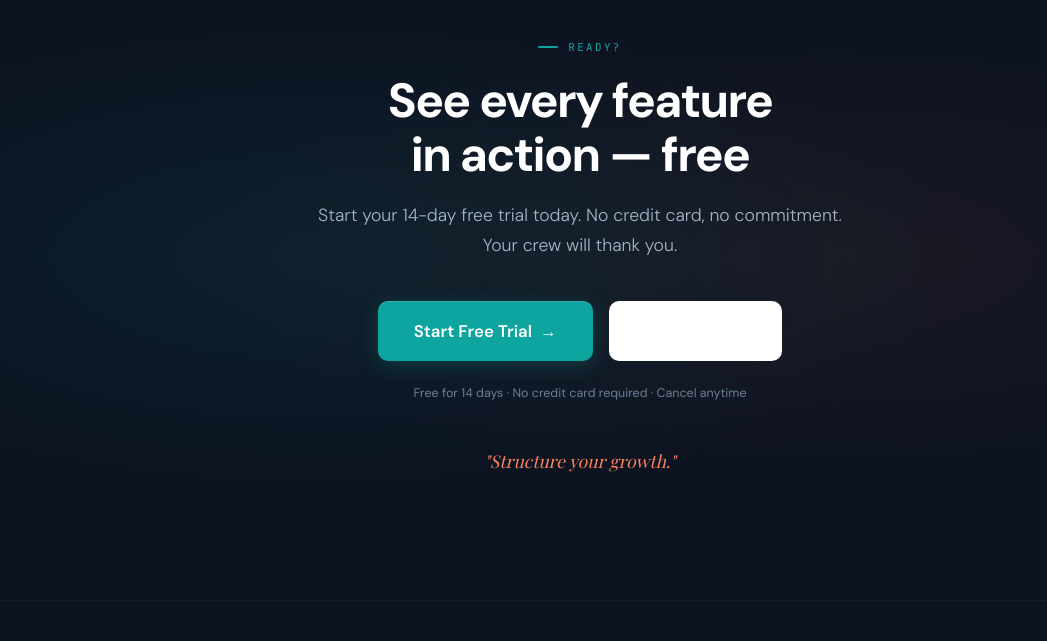
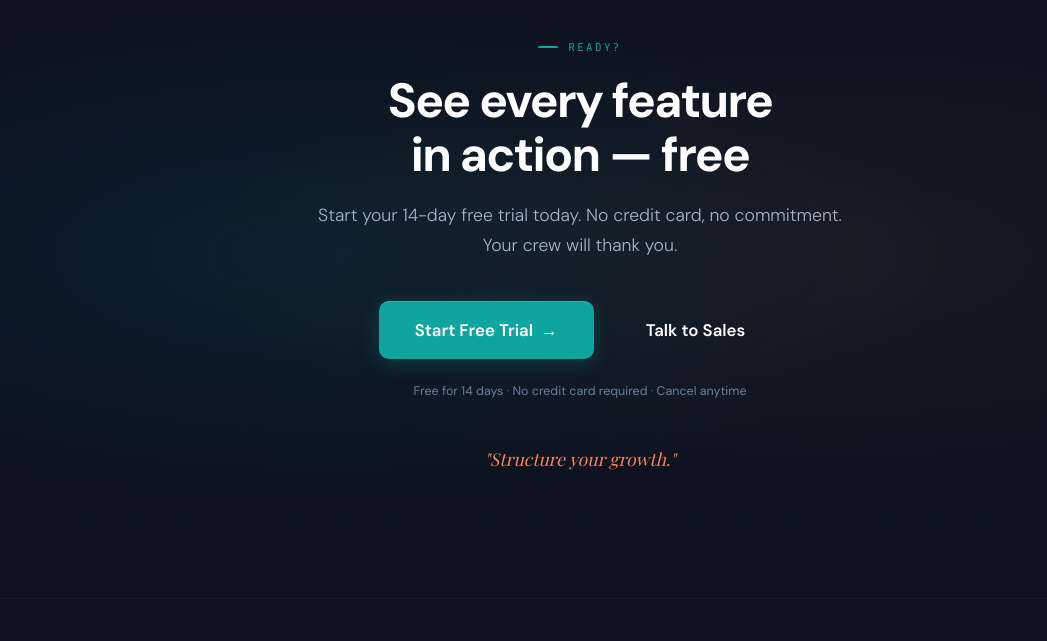
Before and after one commit to Ravally/scaffld-website, a plain HTML site: page features.html in a window 1280 px wide. Shown: the part 5181-5822 px from the top of the page, without its empty margins (60-1107 px from the left). Drawn offline with nearby package versions, Linux system fonts and the light colour scheme; a web font is replaced by a local one.

Commit message:
fix: Talk to Sales button visibility on home and features pages
Switch from btn-secondary to btn-outline-white to match other pages,
fixing white-on-white text. Also fix dead href="#" link on homepage.

Co-Authored-By: Claude Opus 4.6 <noreply@anthropic.com>

```diff
--- a/features.html
+++ b/features.html
@@ -845,7 +845,7 @@ img{max-width:100%;display:block}a{text-decoration:none;color:inherit}button{cur
       <p class="section-desc reveal reveal-delay-2">Start your 14-day free trial today. No credit card, no commitment. Your crew will thank you.</p>
       <div class="cta-buttons reveal reveal-delay-3">
         <a href="https://my.scaffld.app/signup" class="btn btn-primary btn-lg btn-arrow">Start Free Trial </a>
-        <a href="contact.html" class="btn btn-secondary btn-lg" style="border-color:rgba(255,255,255,0.15);color:var(--white);">Talk to Sales</a>
+        <a href="contact.html" class="btn btn-outline-white btn-lg">Talk to Sales</a>
       </div>
       <p class="cta-note reveal reveal-delay-4">Free for 14 days · No credit card required · Cancel anytime</p>
       <p class="cta-tagline reveal reveal-delay-4">"Structure your growth."</p>
```
Also changed, not shown: index.html (+1 -1 lines).
